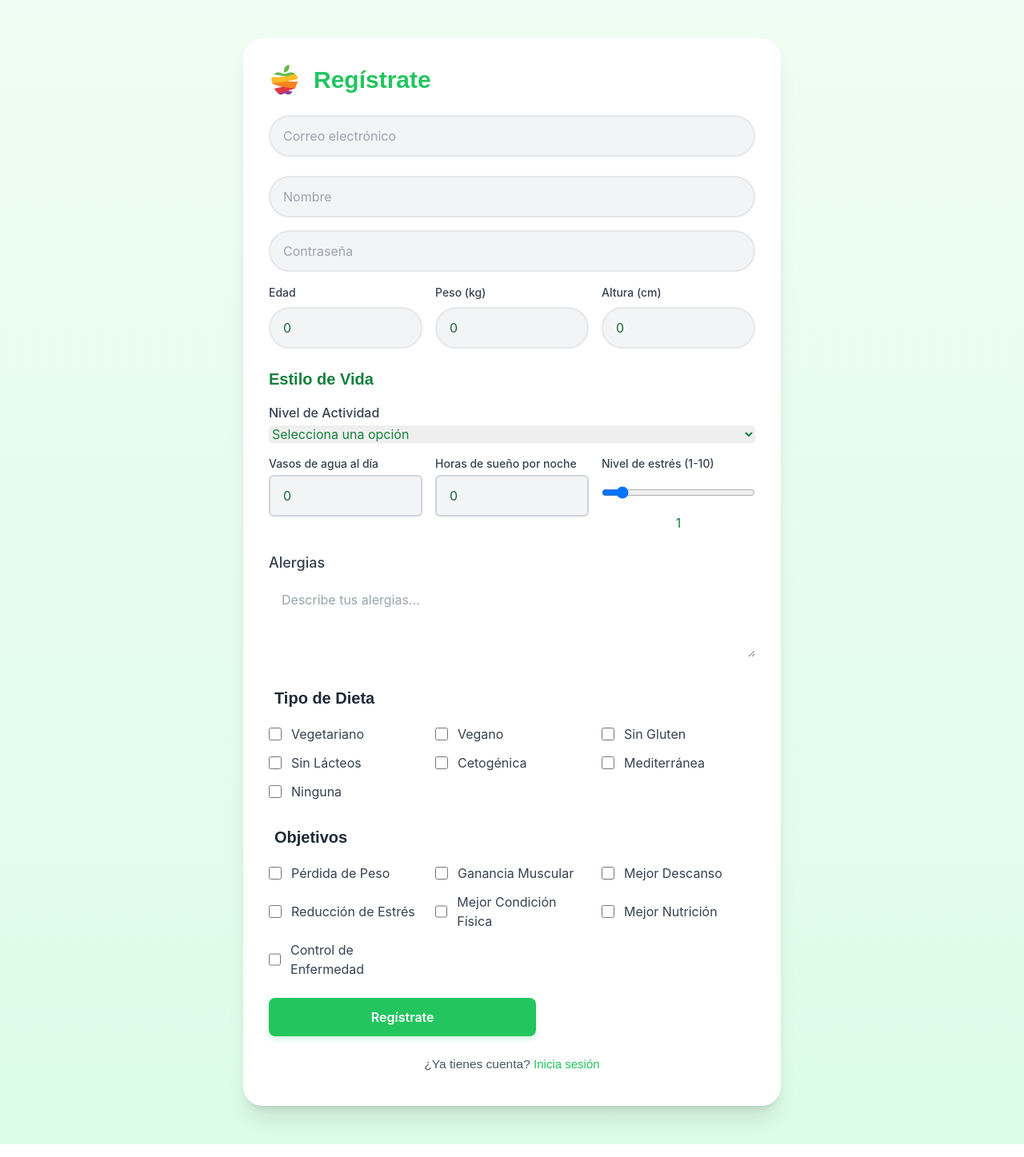
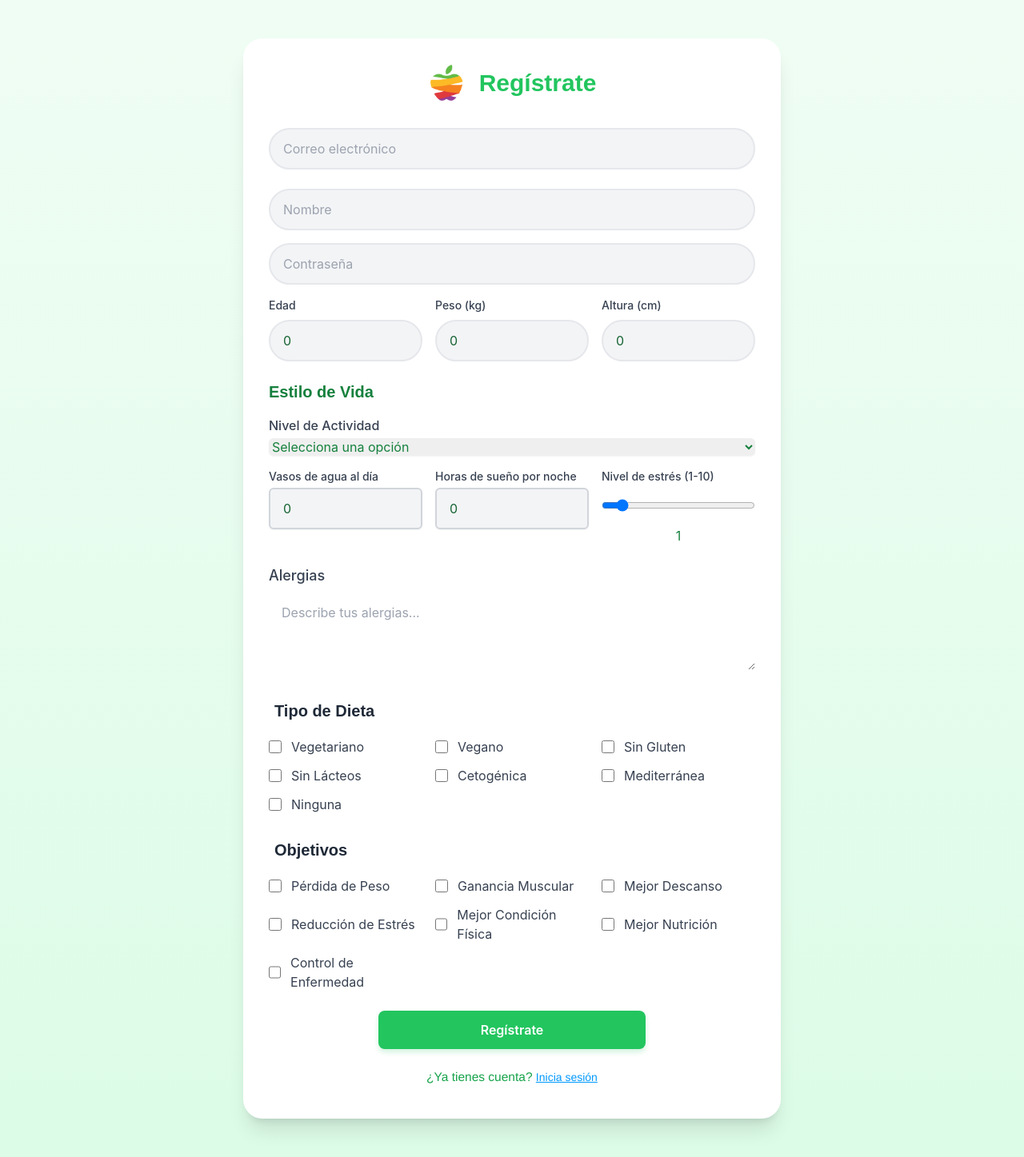
Before and after one commit to jancossio/Proyecto_Final_Bootcamp, a React (Vite) app in the folder Frontend_2/frontend_Fitracking/: page /SignUp in a window 1280 px wide. Shown: the whole page at 80% size. Built offline with nearby package versions, Linux system fonts and the light colour scheme.

Commit message:
estilos, signup y login mejorados

```diff
--- a/Frontend_2/frontend_Fitracking/src/pages/Home.tsx
+++ b/Frontend_2/frontend_Fitracking/src/pages/Home.tsx
@@ -67,7 +67,7 @@ const Home = () => {
 
       <nav className="navbar">
 
-        <ul className="nav-list">
+        <ul className="nav-list gap-10">
 
           <li>
 
--- a/Frontend_2/frontend_Fitracking/src/pages/Login.tsx
+++ b/Frontend_2/frontend_Fitracking/src/pages/Login.tsx
@@ -56,6 +56,7 @@ const Login: React.FC = () => {
           />
           <input className="login-button" type="submit" value="Iniciar sesión" />
         </form>
+        No tienes cuenta? <a href="/Signup" className="link">Regístrate aquí</a>
       </div>
     </main>
   );
--- a/Frontend_2/frontend_Fitracking/src/pages/Signup.tsx
+++ b/Frontend_2/frontend_Fitracking/src/pages/Signup.tsx
@@ -1,21 +1,21 @@
-  import React, { useState } from 'react';
-  import { PersonalInfoSection } from '../components/SignUp/Personalinfo';
-  import { LifestyleSection } from '../components/SignUp/EstiloVida';
-  import { PreferencesSection } from '../components/SignUp/Preferencias';
-  import { HealthFormData } from '../types/health';
-  import '../styles/Signup.css';
+import React, { useState } from "react";
+import { PersonalInfoSection } from "../components/SignUp/Personalinfo";
+import { LifestyleSection } from "../components/SignUp/EstiloVida";
+import { PreferencesSection } from "../components/SignUp/Preferencias";
+import { HealthFormData } from "../types/health";
+import "../styles/Signup.css";
 
 const initialFormData: HealthFormData = {
-    email: '',
-    nombre: '', // Note: 'name' must match the formData field
-    password: '',
+  email: "",
+  nombre: "",
+  password: "",
   edad: 0,
   peso: 0,
   altura: 0,
-    nivelActividad: '',
+  nivelActividad: "",
   consumoAgua: 0,
   horasSueno: 0,
-    nivelEstres: 1, // Default to the minimum for range input
+  nivelEstres: 1,
   alergias: [],
   preferenciasDieta: [],
   objetivos: [],
@@ -27,17 +27,20 @@
   const [error, setError] = useState<string | null>(null);
   const [success, setSuccess] = useState<boolean>(false);
 
-    // Handle input changes
   const handleInputChange = (
-      e: React.ChangeEvent<HTMLInputElement | HTMLSelectElement | HTMLTextAreaElement>
+    e: React.ChangeEvent<
+      HTMLInputElement | HTMLSelectElement | HTMLTextAreaElement
+    >
   ) => {
     const { name, value, type } = e.target;
 
     const newValue =
-        name === 'alergias'
-          ? value.split(',').map((item) => item.trim()) // Convert string to array
-          : type === 'number'
-          ? (value ? parseFloat(value) : 0) // Ensure numbers are parsed correctly
+      name === "alergias"
+        ? value.split(",").map((item) => item.trim())
+        : type === "number"
+        ? value
+          ? parseFloat(value)
+          : 0
         : value;
 
     setFormData((prev) => ({
@@ -46,13 +49,15 @@
     }));
   };
 
-    // Handle checkbox changes for array fields
-    const handleCheckboxChange = (category: 'preferenciasDieta' | 'objetivos', value: string) => {
+  const handleCheckboxChange = (
+    category: "preferenciasDieta" | "objetivos",
+    value: string
+  ) => {
     setFormData((prev) => {
       const currentValues = prev[category];
       const newValues = currentValues.includes(value)
-          ? currentValues.filter((v) => v !== value) // Remove if already present
-          : [...currentValues, value]; // Add new value
+        ? currentValues.filter((v) => v !== value)
+        : [...currentValues, value];
 
       return {
         ...prev,
@@ -61,39 +66,34 @@
     });
   };
 
-    // Form submission
   const handleSubmit = async (e: React.FormEvent) => {
     e.preventDefault();
     setIsSubmitting(true);
     setError(null);
     setSuccess(false);
 
-      console.log('Form data before submission:', formData); // Debugging
-
     try {
-        const response = await fetch('http://localhost:8080/users/add', {
-          method: 'POST',
+      const response = await fetch("http://localhost:8080/users/add", {
+        method: "POST",
         headers: {
-            'Content-Type': 'application/json',
+          "Content-Type": "application/json",
         },
         body: JSON.stringify(formData),
       });
 
       if (!response.ok) {
         const errorResponse = await response.json();
-          console.error('Error response from API:', errorResponse);
-          throw new Error(errorResponse.message || `Error: ${response.statusText}`);
+        throw new Error(
+          errorResponse.message || `Error: ${response.statusText}`
+        );
       }
 
       const result = await response.json();
-        console.log('API Response:', result);
-
-        // Indicate success to the user
       setSuccess(true);
-        setFormData(initialFormData); // Clear the form
+      setFormData(initialFormData);
     } catch (err) {
-        console.error('Submission error:', err);
-        setError('Something went wrong. Please try again.');
+      console.error("Submission error:", err);
+      setError("Something went wrong. Please try again.");
     } finally {
       setIsSubmitting(false);
     }
@@ -102,20 +102,28 @@
   return (
     <div className="min-h-screen bg-gradient-to-b from-green-50 to-green-100 py-12 px-8 sm:px-12 lg:px-16">
       <div className="max-w-2xl mx-auto">
-          <form onSubmit={handleSubmit} className="bg-white shadow-xl rounded-3xl p-8 space-y-6">
-            <div className="flex items-center space-x-4">
-              <a href="/">
+        <form
+          onSubmit={handleSubmit}
+          className="bg-white shadow-xl rounded-3xl p-8 space-y-6"
+        >
+          {/* Logo and Title in horizontal layout */}
+          <div className="flex items-center justify-center mb-8">
+            <a href="/" className="flex-shrink-0 mr-4">
               <img
                 src="../../public/images/favicon.png"
                 alt="logo"
-                  className="h-10 w-10 object-cover"
+                className="h-12 w-12 object-cover"
               />
             </a>
-              <h1 className="text-3xl font-bold text-green-500">Regístrate</h1>
+            <h1 className="text-3xl font-bold text-green-500">
+              Regístrate
+            </h1>
           </div>
 
-            {/* Child components */}
-            <PersonalInfoSection formData={formData} onChange={handleInputChange} />
+          <PersonalInfoSection
+            formData={formData}
+            onChange={handleInputChange}
+          />
           <LifestyleSection formData={formData} onChange={handleInputChange} />
           <PreferencesSection
             formData={formData}
@@ -123,32 +131,39 @@
             onCheckboxChange={handleCheckboxChange}
           />
 
-            {/* Error and Success messages */}
           {error && (
-              <div className="text-red-500 text-sm">
+            <div className="text-red-500 text-sm text-center">
               <p>{error}</p>
             </div>
           )}
           {success && (
-              <div className="text-green-500 text-sm">
+            <div className="text-green-500 text-sm text-center">
               <p>¡Registro exitoso! 🎉</p>
             </div>
           )}
 
-            {/* Submit button */}
-            <div className="mt-8">
+          {/* Centered Submit Button and Login Link */}
+          <div className="flex flex-col items-center space-y-4 mt-8">
             <button
               type="submit"
               disabled={isSubmitting}
-                className={`w-full bg-green-500 text-white py-3 px-4 rounded-full hover:bg-green-600 focus:outline-none focus:ring-2 focus:ring-green-500 focus:ring-offset-2 transition-colors ${
-                  isSubmitting ? 'opacity-50 cursor-not-allowed' : ''
+              className={`w-full max-w-md bg-green-500 text-white py-3 px-4 rounded-full hover:bg-green-600 focus:outline-none focus:ring-2 focus:ring-green-500 focus:ring-offset-2 transition-colors ${
+                isSubmitting ? "opacity-50 cursor-not-allowed" : ""
               }`}
             >
-                {isSubmitting ? 'Enviando...' : 'Regístrate'}
+              {isSubmitting ? "Enviando..." : "Regístrate"}
             </button>
-              <p className="text-center mt-4 text-gray-600">
-                ¿Ya tienes cuenta?{' '}
-                <a href="/Login" className="text-green-500
-  hover:text-green-600"> Inicia sesión </a> </p> </div> </form> </div> </div> ); };
+            <p className="text-center text-green-600 letraverde">
+              ¿Ya tienes cuenta?{" "}
+              <a href="/Login" className="link">
+                Inicia sesión
+              </a>
+            </p>
+          </div>
+        </form>
+      </div>
+    </div>
+  );
+};
 
 export default Sign_up;
--- a/Frontend_2/frontend_Fitracking/src/pages/UserHome.tsx
+++ b/Frontend_2/frontend_Fitracking/src/pages/UserHome.tsx
@@ -27,7 +27,7 @@ const UserHome: React.FC = () => {
   return (
     <main id="home-page">
       <nav className="navbar">
-        <ul className="nav-list">
+        <ul className="nav-list gap-10">
           <li>
             <a href="">
               <img
--- a/Frontend_2/frontend_Fitracking/src/styles/Login.css
+++ b/Frontend_2/frontend_Fitracking/src/styles/Login.css
@@ -23,7 +23,7 @@
 
   .container-login {
     max-width: 400px;
-    height: 350px;
+    height: 380px;
     background: #fbf8fd;
     background: linear-gradient(0deg, rgb(255, 255, 255) 0%, rgb(244, 247, 251) 100%);
     border-radius: 40px;
@@ -96,6 +96,13 @@
     font-family: 'Franklin Gothic Medium', 'Arial Narrow', Arial, sans-serif;
 
   }
+  .link{
+    font-size: 14px;
+    color: #0099ff;
+    text-decoration: none;
+    text-decoration: underline;
+    font-family: 'Franklin Gothic Medium', 'Arial Narrow', Arial, sans-serif;
+  }
   .login-form .login-button {
     display: block;
     width: 100%;
--- a/Frontend_2/frontend_Fitracking/src/styles/Signup.css
+++ b/Frontend_2/frontend_Fitracking/src/styles/Signup.css
@@ -79,7 +79,17 @@
     outline: none;
     border-inline: 2px solid #2ecc71;
   }
-
+  .link{
+    font-size: 14px;
+    color: #0099ff;
+    text-decoration: none;
+    text-decoration: underline;
+    font-family: 'Franklin Gothic Medium', 'Arial Narrow', Arial, sans-serif;
+  }
+  .letraverde{
+    color: #15803d;
+    font-family: 'Franklin Gothic Medium', 'Arial Narrow', Arial, sans-serif;
+  }
   .signup-form .signup-button {
     display: block;
     width: 100%;
```
Lines whose indentation alone changed are shown as unchanged.
